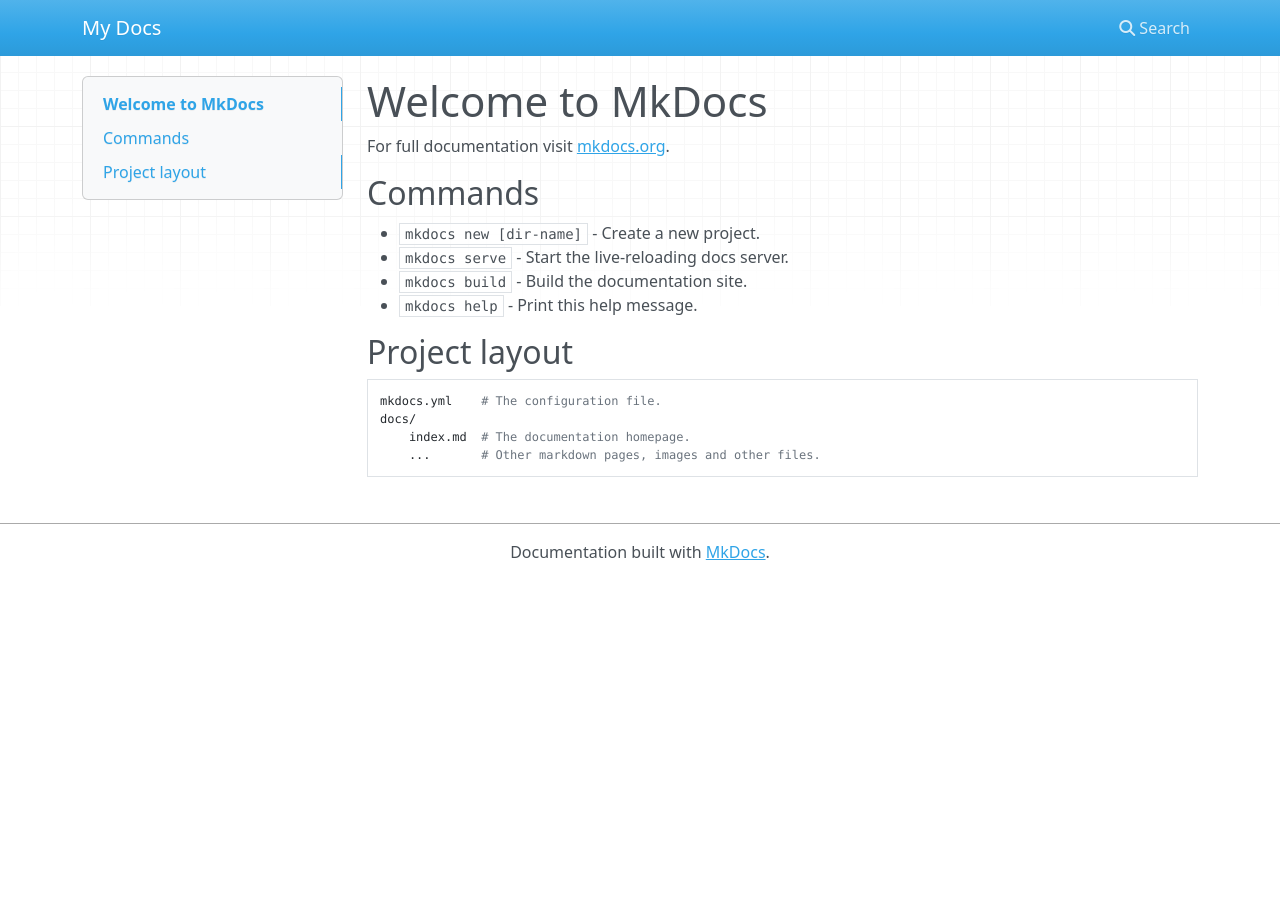
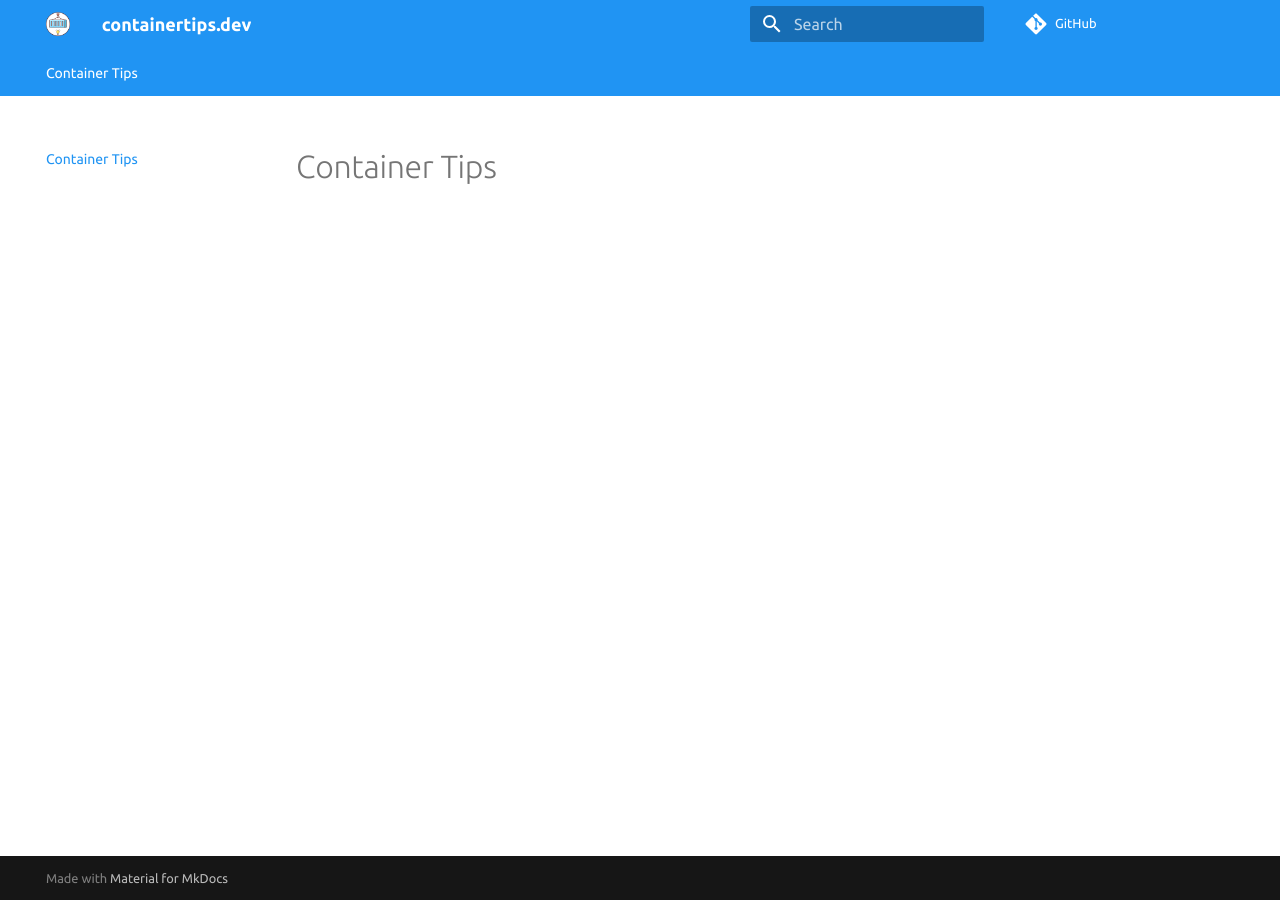
Before and after one commit to jmarcos-cano/containertips.dev, an MkDocs documentation site: the page built from docs/index.md, in a window 1280 px wide. Built offline with MkDocs 1.6.1 and Material for MkDocs 9.7.7, drawn with Linux system fonts in a browser that asks for light colours; nearby versions of some CDN libraries; comment, search, counter and statistics services are not loaded.

```diff
--- a/docs/index.md
+++ b/docs/index.md
@@ -1,17 +1 @@
-# Welcome to MkDocs
-
-For full documentation visit [mkdocs.org](https://mkdocs.org).
-
-## Commands
-
-* `mkdocs new [dir-name]` - Create a new project.
-* `mkdocs serve` - Start the live-reloading docs server.
-* `mkdocs build` - Build the documentation site.
-* `mkdocs help` - Print this help message.
-
-## Project layout
-
-    mkdocs.yml    # The configuration file.
-    docs/
-        index.md  # The documentation homepage.
-        ...       # Other markdown pages, images and other files.
+# Container Tips
--- a/mkdocs.yml
+++ b/mkdocs.yml
@@ -1 +1,35 @@
-site_name: My Docs
+site_name: containertips.dev
+
+repo_url: https://github.com/jmarcos-cano/containertips.dev
+
+theme:
+  name: material
+  palette:
+    primary: "blue"
+    accent: 'blue'
+  logo: 'assets/images/logo.png'
+  font:
+    text: 'Ubuntu'
+    code: 'Ubuntu Mono'
+  language: 'en'
+  favicon: 'assets/images/favicon.ico'
+  feature:
+    tabs: true
+
+
+extra:
+  search:
+    language: 'en, es'
+
+plugins:
+  - search
+  #- markdownextradata: {}
+markdown_extensions:
+  - codehilite
+  - footnotes
+  - admonition
+  - toc:
+        permalink: true
+  - pymdownx.tasklist:
+      custom_checkbox: true
+  - pymdownx.mark
--- /dev/null
+++ b/requirements.txt
@@ -0,0 +1,2 @@
+pymdown-extensions
+material
```
Also changed, not shown: docs/assets/images/favicon.ico (added), docs/assets/images/logo.png (added), 1 other file.
